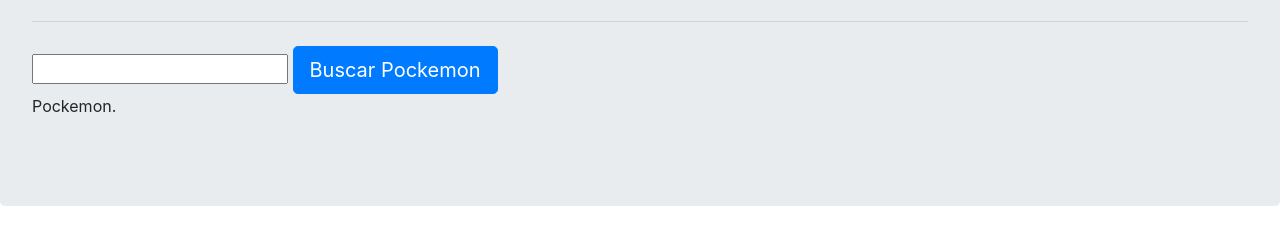
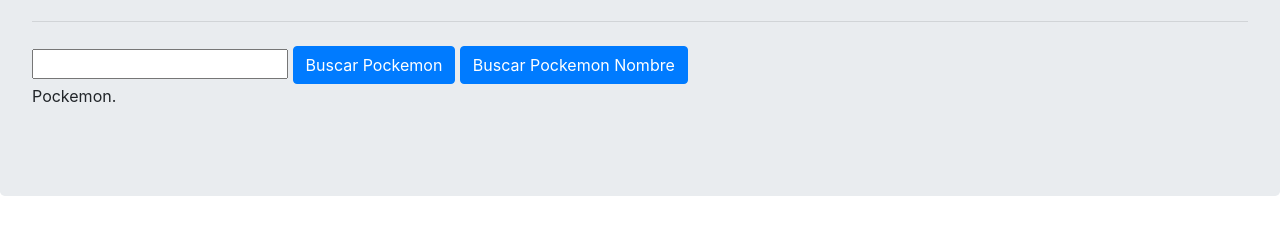
Before and after one commit to javierlov/BugCopy, a plain HTML site: page docs/index.html in a window 1280 px wide. Shown: the part 172-416 px from the top of the page. Drawn offline with nearby package versions, Linux system fonts and the light colour scheme.

Commit message:
pock btn name

```diff
--- a/docs/index.html
+++ b/docs/index.html
@@ -20,7 +20,8 @@
 	  <hr class="my-4">
 
 	  <input type="text" id="opcion" value="" />
-	  <a class="btn btn-primary btn-lg" id="btnpock" onclick="buscarpock()" role="button">Buscar Pockemon</a>
+	  <a class="btn btn-primary " id="btnpock" onclick="buscarpock()" role="button">Buscar Pockemon</a>
+	  <a class="btn btn-primary " id="btnpock" onclick="buscarpockName()" role="button">Buscar Pockemon Nombre</a>
 	  <div id="datos" >Pockemon.</div>
 	  <img src="" id="img" >
 	  <img src="" id="imgA" >
--- a/docs/scripts.js
+++ b/docs/scripts.js
@@ -29,3 +29,34 @@ function buscarpock(){
 
 	}
 }
+
+
+function buscarpockName(){
+	let txtopcion = document.getElementById('opcion').value;
+
+	let img = document.getElementById('img');
+	let imgA = document.getElementById('imgA');
+	let imgB = document.getElementById('imgB');
+
+	let etiqueta = document.getElementById('datos');
+	let xhttp = new XMLHttpRequest();
+	let urlpcok = ' https://pokeapi.co/api/v2/pokemon/'+txtopcion;
+	xhttp.open("GET", urlpcok);
+	xhttp.send();
+
+	xhttp.onreadystatechange=function(){
+		if(this.readyState == 4 && this.status == 200){
+			let datosp =  JSON.parse(this.response);
+			console.log( datosp );
+
+			img.setAttribute("src",datosp.sprites.front_default);
+			imgA.setAttribute("src",datosp.sprites.back_default);
+			imgB.setAttribute("src",datosp.sprites.front_shiny);
+
+			etiqueta.innerHTML = "Nombre "+datosp.name+". base_experience : "+datosp.base_experience+
+				". peso : "+datosp.weight;
+
+		}
+
+	}
+}
```
